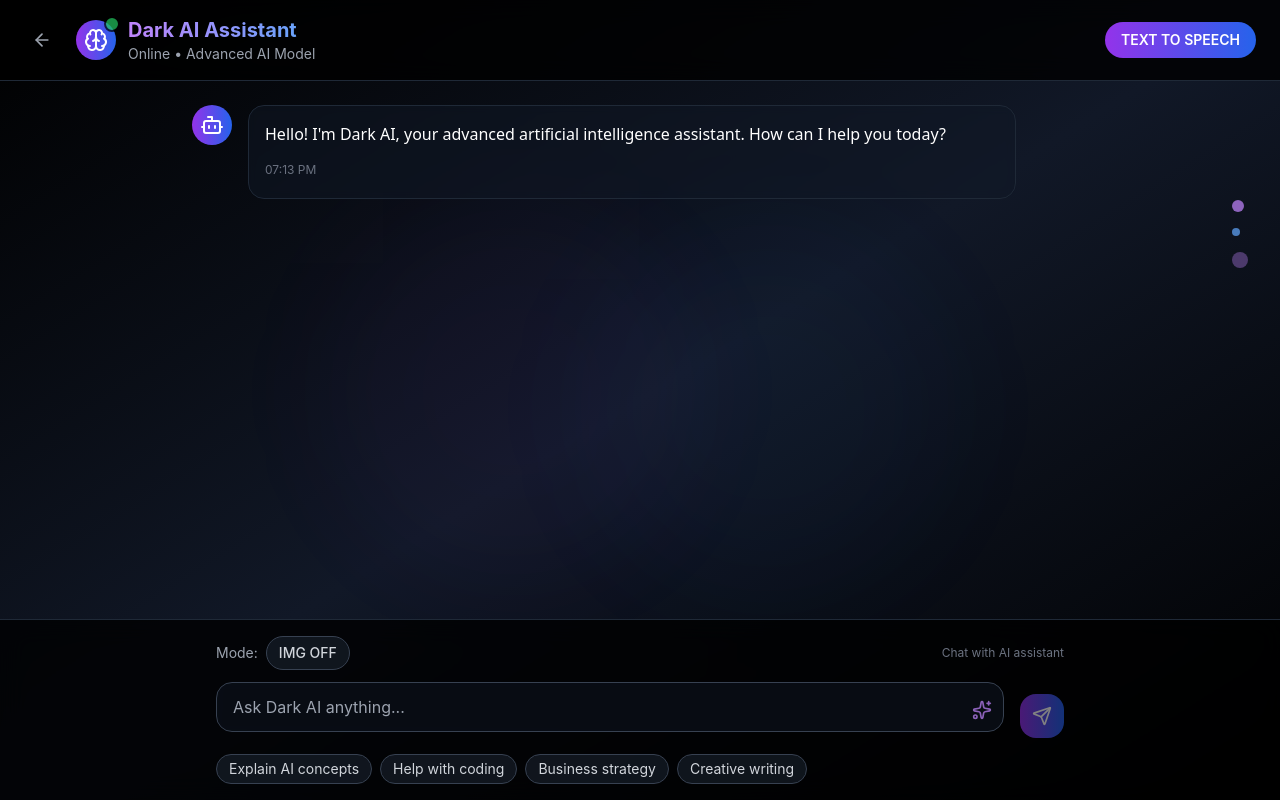
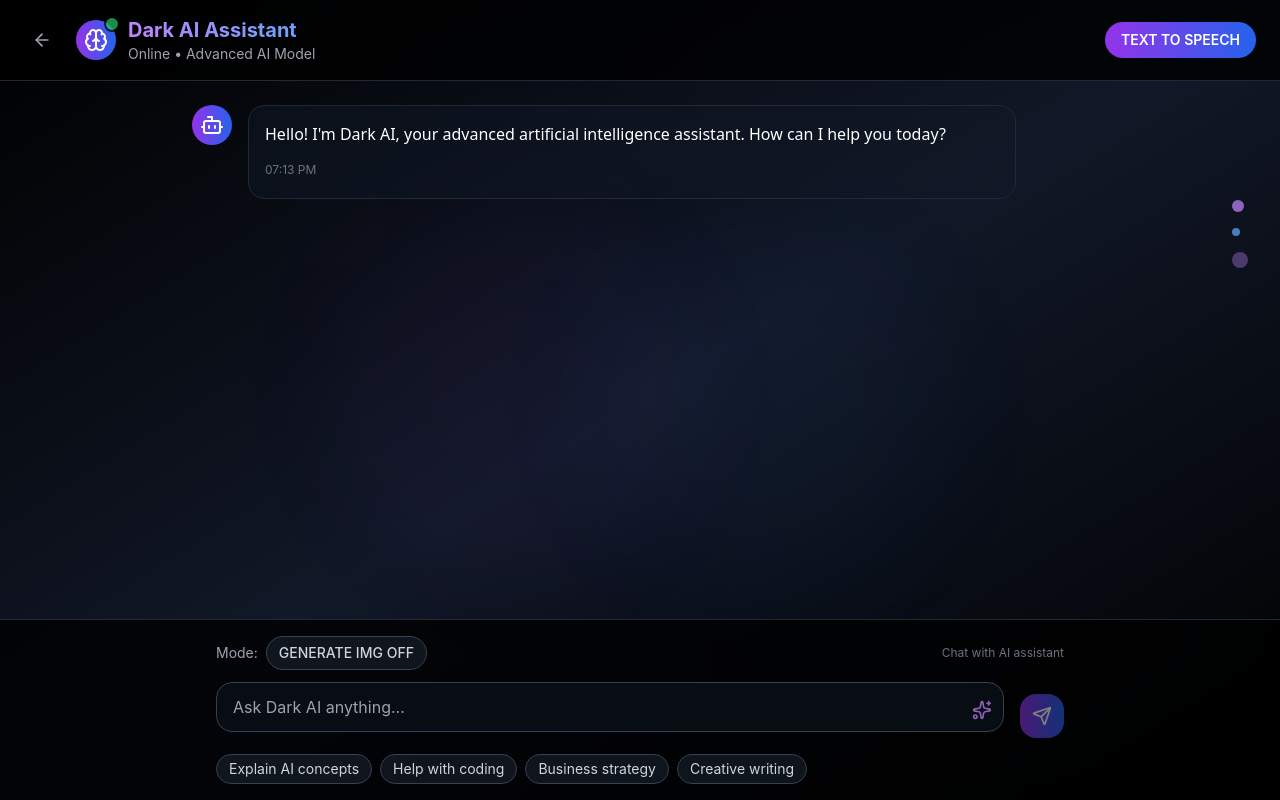
Before and after one commit to BhavyaProjects07/ReactJS, a React (Vite) app in the folder frontend/: page /chat in a window 1280 px wide. Built offline with nearby package versions, Linux system fonts and the light colour scheme.

Commit message:
Final push before deployment

```diff
--- a/frontend/src/pages/Chat.jsx
+++ b/frontend/src/pages/Chat.jsx
@@ -267,7 +267,7 @@ const Chat = ({ onNavigate }) => {
                       : "bg-gray-800/50 border border-gray-700 text-gray-300 hover:text-white hover:border-gray-600"
                   }`}
                 >
-                  {isImageMode ? "IMG ON" : "IMG OFF"}
+                  {isImageMode ? "GENERATE IMG ON" : "GENERATE IMG OFF"}
                 </button>
               </div>
               <div className="text-xs text-gray-500">
@@ -288,7 +288,7 @@ const Chat = ({ onNavigate }) => {
                         handleSendMessage(e)
                       }
                     }}
-                    placeholder={isImageMode ? "Describe the image you want to generate..." : "Ask Dark AI anything..."}
+                    placeholder={isImageMode ? "Describe the image..." : "Ask Dark AI anything..."}
                     placeholder={isImageMode ? "Describe the image..." : "Ask Dark AI anything..."}
                     className="w-full bg-gray-900/50 border border-gray-700 rounded-2xl px-3 sm:px-4 py-2 sm:py-3 pr-12 sm:pr-16 text-white placeholder-gray-400 focus:outline-none focus:border-purple-500 focus:ring-2 focus:ring-purple-500/20 resize-none backdrop-blur-sm text-sm sm:text-base"
                     rows="1"
```
